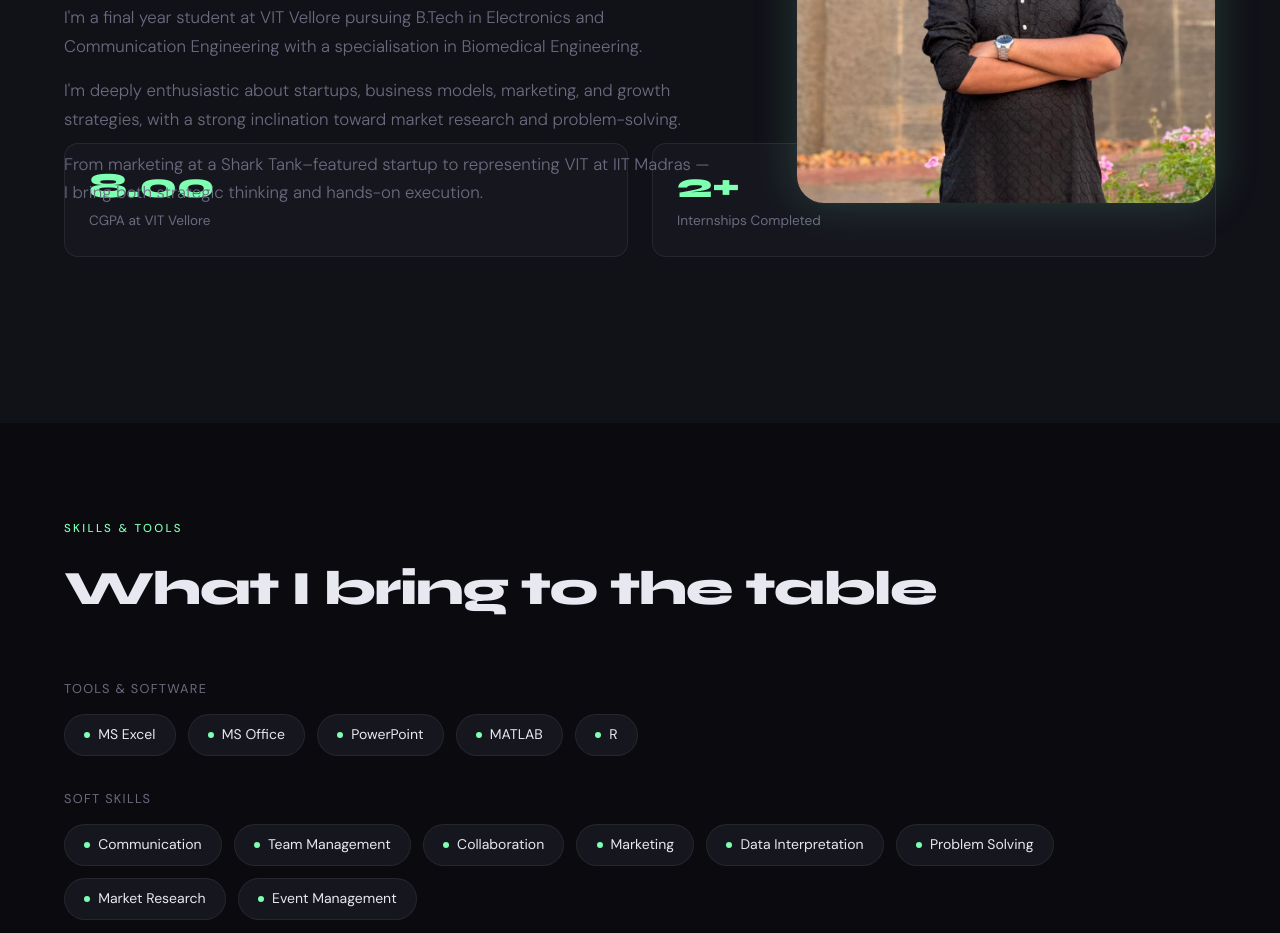
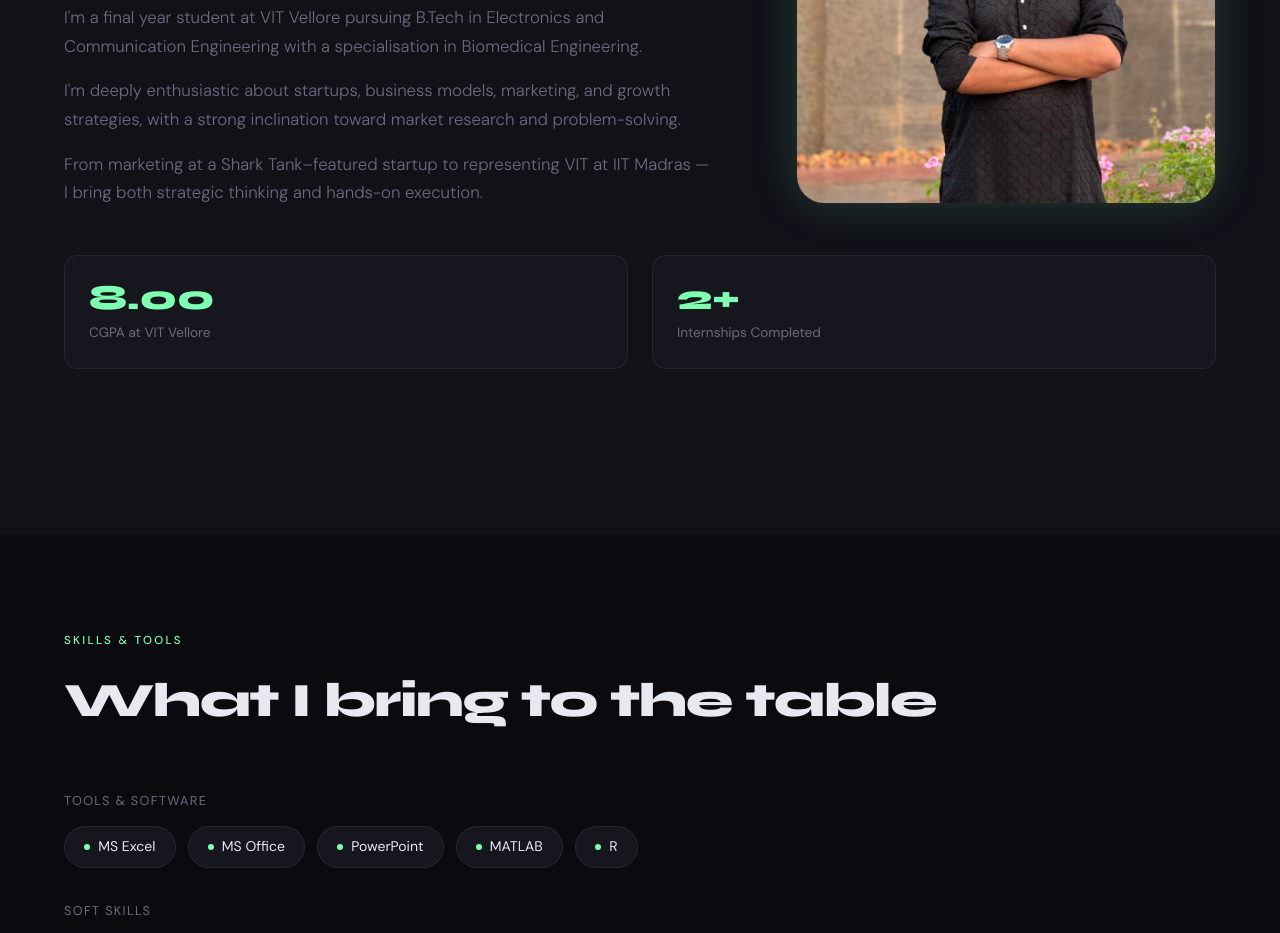
Before and after one commit to parvrastogi/parv_portfolio, a plain HTML site: page index.html in a window 1280 px wide. Shown: the part 1230-2163 px from the top of the page. Drawn offline with Linux system fonts and the light colour scheme.

```diff
--- a/index.html
+++ b/index.html
@@ -237,12 +237,12 @@
 .about-photo img:hover{
     transform:scale(1.03);
 }
-   .about-stats {
+  .about-stats {
     display: grid;
     grid-template-columns: 1fr 1fr;
     gap: 1.5rem;
 
-    margin-top: -80px;
+    margin-top: 2rem;
 }
     .stat-card {
       background: var(--card);
```
